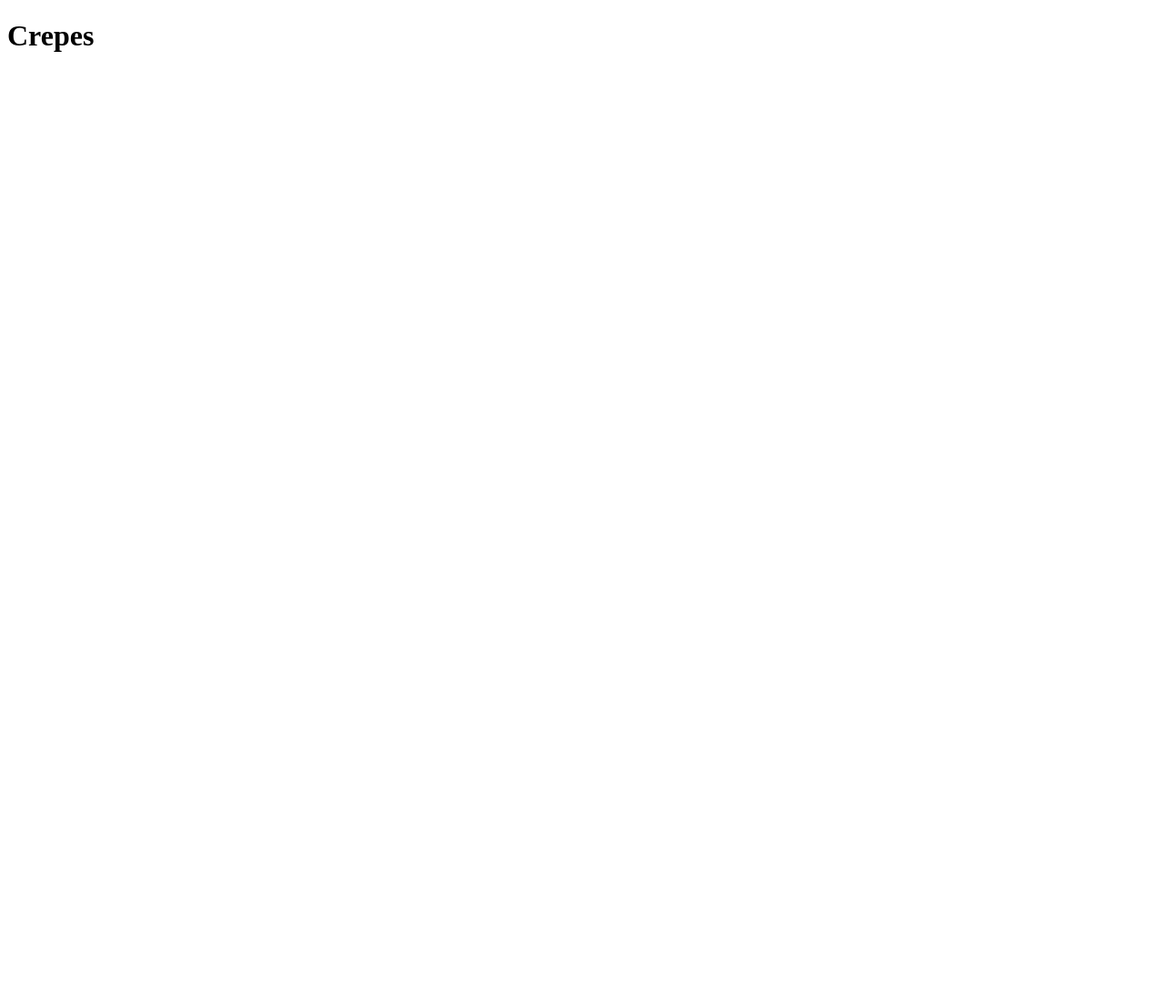
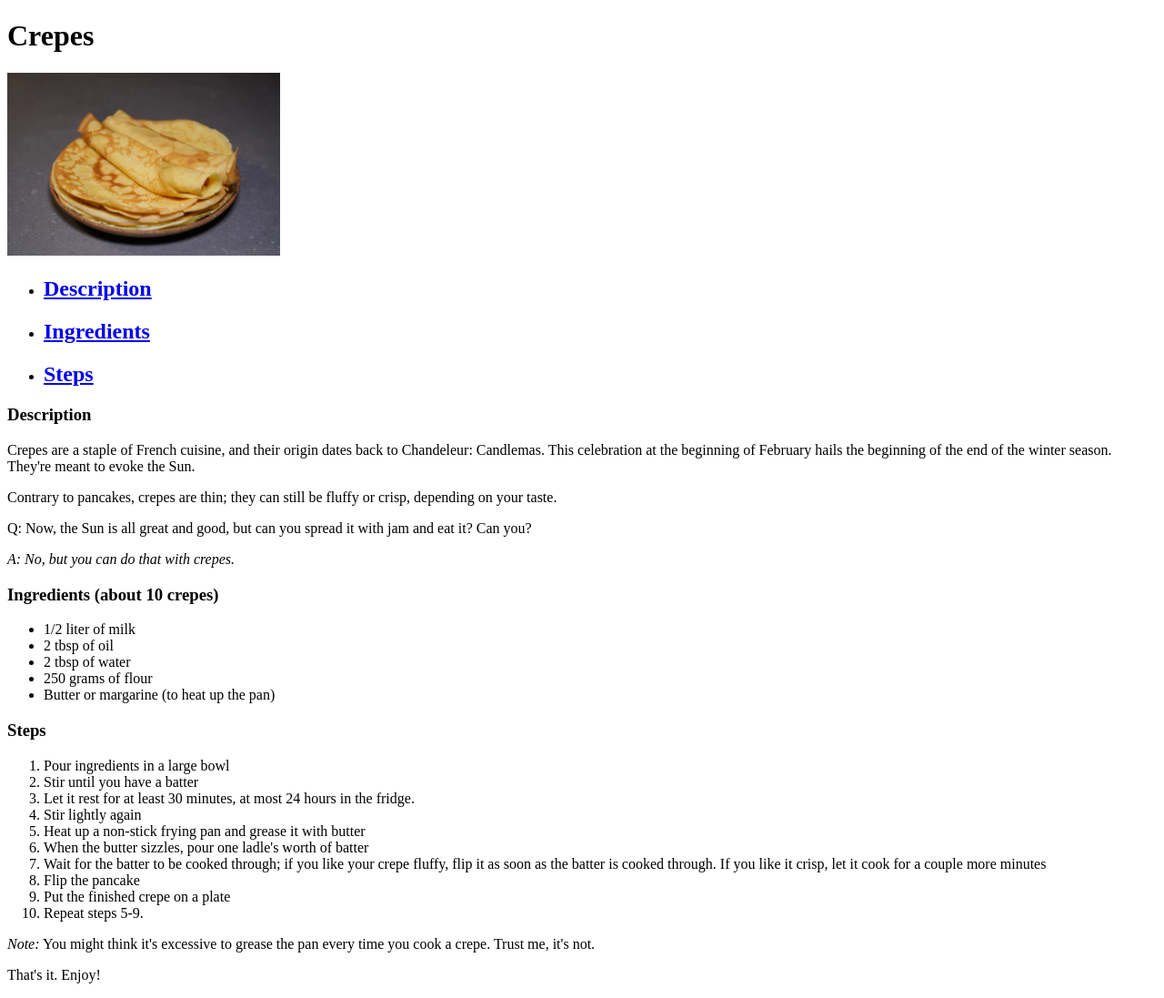
Before and after one commit to SabineSur/odin-recipes, a plain HTML site: page recipes/crepes.html in a window 1280 px wide. Shown: the whole page at 91% size. Before the commit the page ends 800 px from the top, so only its background shows below. Drawn offline with Linux system fonts and the light colour scheme.

Commit message:
Added the first recipe page: crepes

```diff
--- a/recipes/crepes.html
+++ b/recipes/crepes.html
@@ -6,5 +6,40 @@
 </head>
 <body>
     <h1>Crepes</h1>
+    <img src="images/crepes.jpg" width="300 px" alt="A plate of gorgeous, golden crepes"/>
+    <ul>
+        <li><h2><a href="#description">Description</a></h2></li>
+        <li><h2><a href="#ingredients">Ingredients</a></h2></li>
+        <li><h2><a href="#steps">Steps</a></h2></li>
+        </ul>
+        <h3><a id="description">Description</a></h3></h3>
+    <p>Crepes are a staple of French cuisine, and their origin dates back to Chandeleur: Candlemas. This celebration at the beginning of February hails the beginning of the end of the winter season. They're meant to evoke the Sun.</p>
+    <p>Contrary to pancakes, crepes are thin; they can still be fluffy or crisp, depending on your taste.</p>
+    <p>Q: Now, the Sun is all great and good, but can you spread it with jam and eat it? Can you?</p>
+    <p><em>A: No, but you can do that with crepes.</em></p>
+    <h3><a id="ingredients">Ingredients (about 10 crepes)</a></h3>
+    <ul>
+        <li>1/2 liter of milk</li>
+        <li>2 tbsp of oil</li>
+        <li>2 tbsp of water</li>
+        <li>250 grams of flour</li>
+        <li>Butter or margarine (to heat up the pan)</li>
+    </ul>
+    <h3><a id="steps">Steps</a></h3>
+    <ol>
+        <li>Pour ingredients in a large bowl</li>
+        <li>Stir until you have a batter</li>
+        <li>Let it rest for at least 30 minutes, at most 24 hours in the fridge.</li>
+        <li>Stir lightly again</li>
+        <li>Heat up a non-stick frying pan and grease it with butter</li>
+        <li>When the butter sizzles, pour one ladle's worth of batter</li>
+        <li>Wait for the batter to be cooked through; if you like your crepe fluffy, flip it as soon as the batter is cooked through. If you like it crisp, let it cook for a couple more minutes</li>
+        <li>Flip the pancake</li>
+        <li>Put the finished crepe on a plate</li>
+        <li>Repeat steps 5-9.</li>
+    </ol>
+    <p><em>Note:</em> You might think it's excessive to grease the pan every time you cook a crepe. Trust me, it's not.</p>
+    <p>That's it. Enjoy!</p>
+
 </body>
 </html>
```
Also changed, not shown: recipes/images/crepes.jpg (added).
